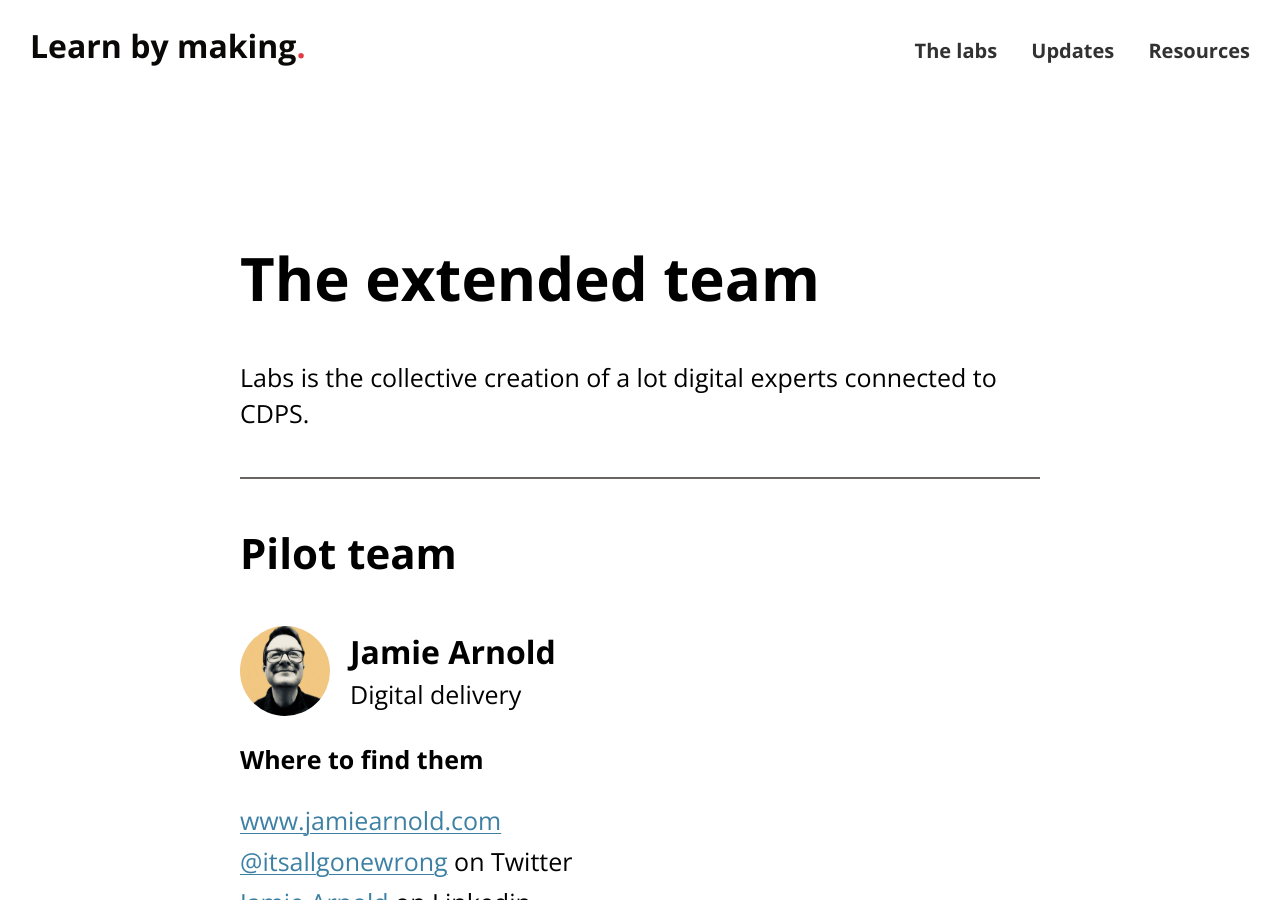
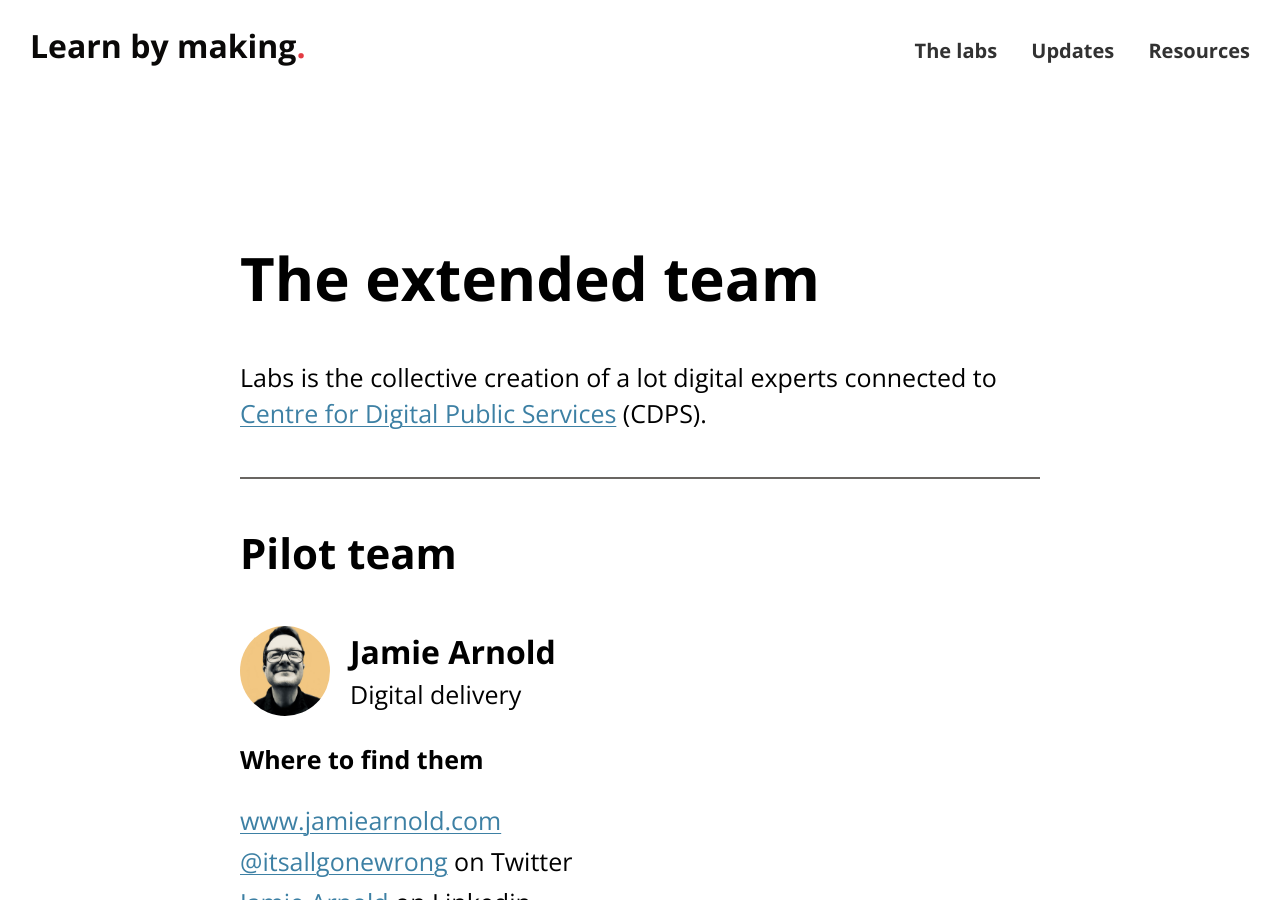
Before and after one commit to learnbymakingwales/learnbymakingwales.github.io, a Jekyll site: the page built from en/team/index.md, in a window 1280 px wide and 900 px high. Built offline with Jekyll 4.4.1, drawn with Linux system fonts in a browser that asks for light colours.

Commit message:
link to team page

```diff
--- a/en/team/index.md
+++ b/en/team/index.md
@@ -7,4 +7,4 @@ layout: team-page
 
 # The extended team
 
-Labs is the collective creation of a lot digital experts connected to CDPS.
+Labs is the collective creation of a lot digital experts connected to [Centre for Digital Public Services](https://digitalpublicservices.gov.wales/) (CDPS).
```
Also changed, not shown: en/index.md (+1 -1 lines), en/resource/index.md (+1 -1 lines).
